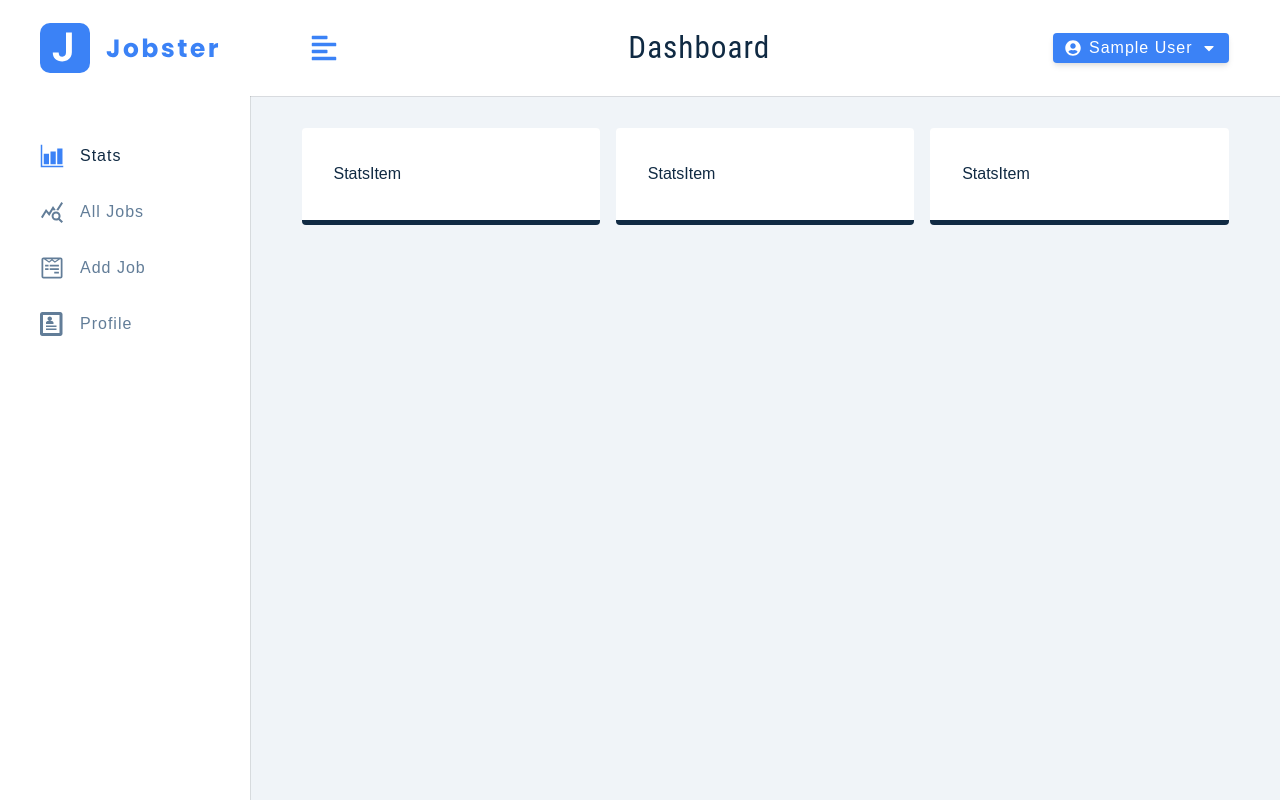
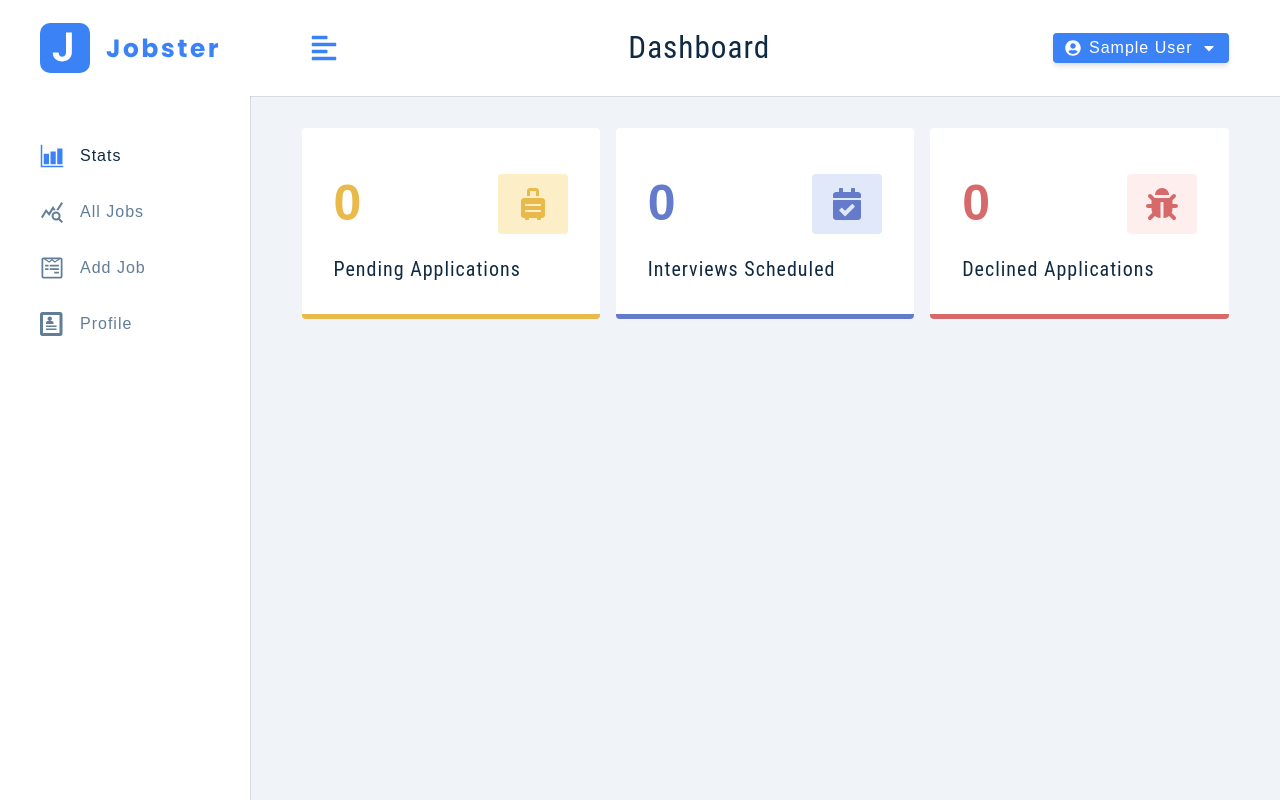
Before and after one commit to AlexBachurin/Job-tracker, a React (Create React App) app: page / in a window 1280 px wide. Built offline with nearby package versions, Linux system fonts and the light colour scheme; no server answers; sample sign-in values are in the browser's storage.

Commit message:
StatsItem component added

```diff
--- a/src/components/StatsItem.js
+++ b/src/components/StatsItem.js
@@ -1,7 +1,15 @@
 import React from "react";
 import Wrapper from "../assets/wrappers/StatsItem/StatsItemWrapper";
 const StatsItem = ({ title, count, icon, color, bcg }) => {
-	return <Wrapper>StatsItem</Wrapper>;
+	return (
+		<Wrapper color={color} bcg={bcg}>
+			<header>
+				<span className="count">{count}</span>
+				<span className="icon">{icon}</span>
+			</header>
+			<h5 className="title">{title}</h5>
+		</Wrapper>
+	);
 };
 
 export default StatsItem;
```
Also changed, not shown: src/components/AreaChart.js (added, +7 -0 lines), src/components/BarChart.js (added, +7 -0 lines).
